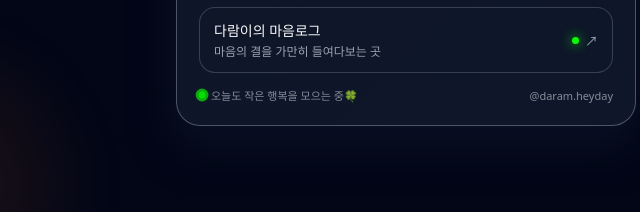
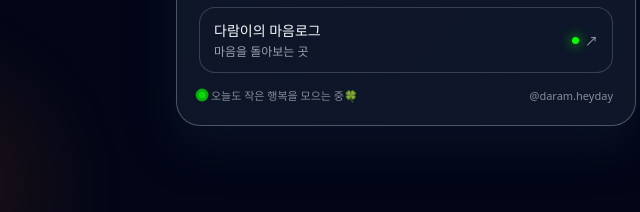
Before and after one commit to dlwnsgur9242/Linktree, a plain HTML site: page myproject/index.html in a window 1280 px wide. Shown: the part 525-737 px from the top of the page, 234-874 px from the left. Drawn offline with Linux system fonts and the light colour scheme; no server answers; a web font is replaced by a local one.

Commit message:
Update 마음로그 description

```diff
--- a/myproject/index.html
+++ b/myproject/index.html
@@ -105,7 +105,7 @@
       rel="noopener noreferrer">
       <div class="link-main">
         <span class="link-title">다람이의 마음로그</span>
-        <span class="link-sub">마음의 결을 가만히 들여다보는 곳</span>
+        <span class="link-sub">마음을 돌아보는 곳</span>
       </div>
       <div class="link-icon">
         <span class="link-dot"></span>
```
